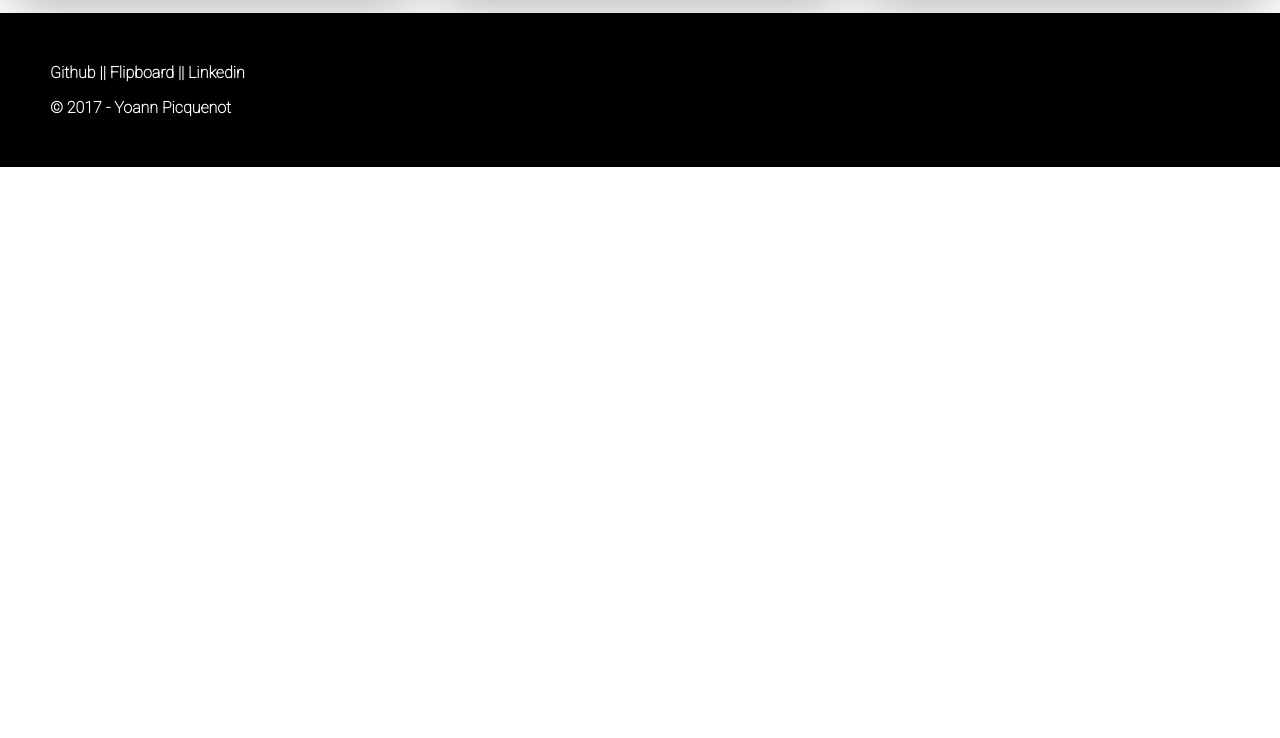
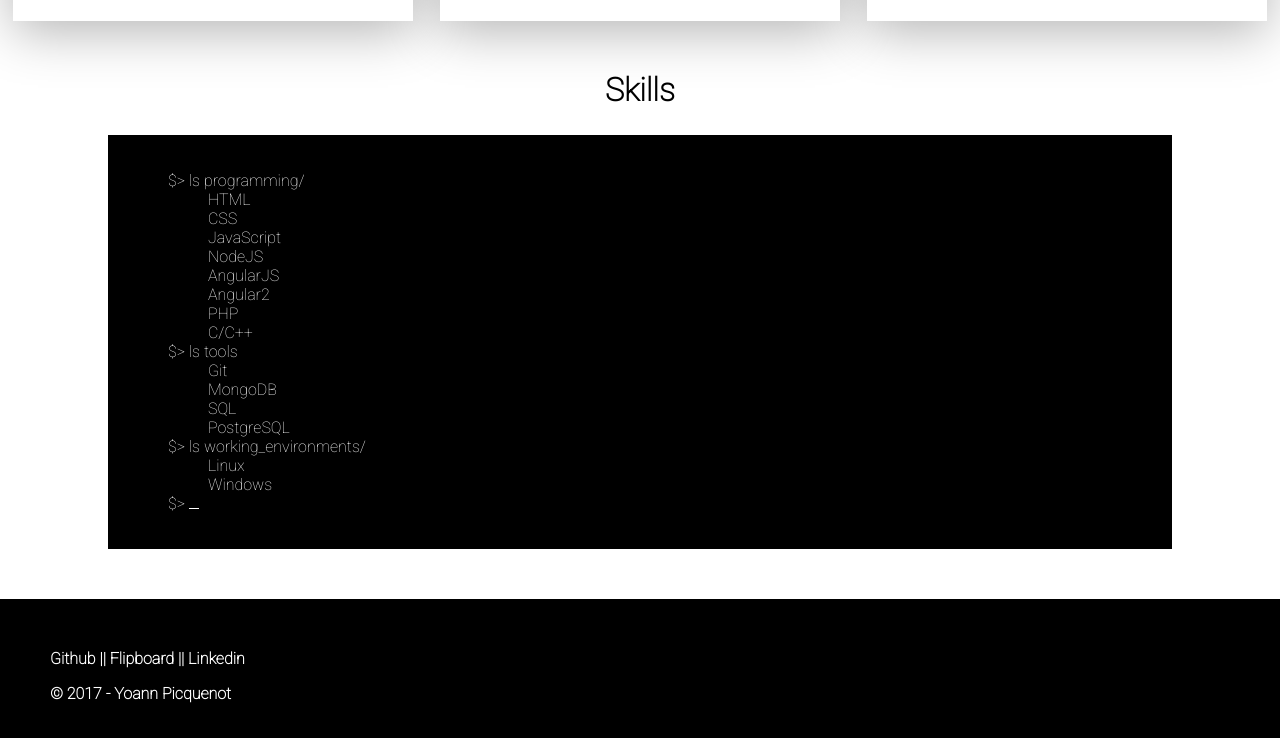
Before and after one commit to yoannpicquenot/yoannpicquenot.github.io, a website: page index.html in a window 1280 px wide. Shown: the part 1328-2066 px from the top of the page. Before the commit the page ends 1495 px from the top, so only its background shows below. Drawn offline with nearby package versions, Linux system fonts and the light colour scheme.

Commit message:
Add skills section

```diff
--- a/index.html
+++ b/index.html
@@ -17,6 +17,10 @@
                 <li>
                     <a href="#experiences">Experiences</a>
                     <div class="underline experiences-underline"></div>
+                </li>
+                <li>
+                    <a href="#skills">Skills</a>
+                    <div class="underline skills-underline"></div>
                 </li>
             </ul>
         </nav>
@@ -57,7 +61,7 @@
                     </div>
                     <div class="job-description">
                         <h4 class="position-title">
-                        Frontend developer - <i stle="font-size: small; color: grey">April 2015 - August 2016</i>
+                        Frontend developer - <i style="font-size: small; color: grey">April 2015 - August 2016</i>
                         </h4>
                         <ul>
                             <li>Maintained web application using angularJS</li>
@@ -72,7 +76,7 @@
                     </div>
                     <div class="job-description">
                         <h4 class="position-title">
-                        Java developer - <i stle="font-size: small; color: grey">September 2014 - December 2014</i>
+                        Java developer - <i style="font-size: small; color: grey">September 2014 - December 2014</i>
                         </h4>
                         <ul>
                             <li>Built a Joomla website</li>
@@ -82,6 +86,46 @@
                     </div>
                 </li>
             </ul>
+        </section>
+        <section class="skillsection" id="skills">
+            <h1 class="title">Skills</h1>
+            <div class="terminal-wrapper">
+                <div class="terminal">
+                    <ul class="terminal-lines">
+                        <li class="terminal-line">$> ls programming/
+                            <ul>
+                                <li>HTML</li>
+                                <li>CSS</li>
+                                <li>JavaScript</li>
+                                <li>NodeJS</li>
+                                <li>AngularJS</li>
+                                <li>Angular2</li>
+                                <li>PHP</li>
+                                <li>C/C++</li>
+                            </ul>
+                        </li>
+                        <li class="terminal-line">
+                            $> ls tools
+                            <ul>
+                                <li>Git</li>
+                                <li>MongoDB</li>
+                                <li>SQL</li>
+                                <li>PostgreSQL</li>
+                            </ul>
+                        </li>
+                        <li class="terminal-line">
+                            $> ls working_environments/
+                            <ul>
+                                <li>Linux</li>
+                                <li>Windows</li>
+                            </ul>
+                        </li>
+                        <li class="terminal-line">
+                            $> <span class="cursor"></span>
+                        </li>
+                    </ul>
+                </div>
+            </div>
         </section>
         <footer>
             <a class="links" href="https://github.com/yoannpicquenot">Github</a> ||
--- a/public/css/main.css
+++ b/public/css/main.css
@@ -33,6 +33,10 @@ nav ul li .underline.active {
 }
 
 nav > ul > li:hover > .underline { width: 100%; }
+
+section {
+  margin-bottom: 50px;
+}
 
 section.aboutsection {
   padding-bottom: 100px;
@@ -128,6 +132,39 @@ footer .links {
   margin-bottom: 0;
 }
 
+.terminal-wrapper {
+  display: flex;
+  justify-content: center;
+}
+
+.terminal {
+  width: 80%;
+  background-color: black;
+  color: white;
+  display: block;
+  padding: 20px;
+}
+
+ul.terminal-lines, .terminal-line ul {
+  list-style: none;
+}
+
+@keyframes blinking {
+  0% {
+    opacity: 0;
+  }
+  50% {
+    opacity: 1;
+  }
+}
+span.cursor {
+  background-color: white;
+  height: 1px;
+  width: 10px;
+  display: inline-block;
+  animation: blinking ease-in-out infinite 750ms;
+}
+
 @media screen and (max-width: 1220px) {
   .experiencessection ul.list-experiences {
     flex-direction: column;
@@ -136,11 +173,11 @@ footer .links {
 
   .experiencessection ul.list-experiences > li {
     margin-bottom: 20px;
-    width: 100%;
+    width: 80%;
   }
 
   .experiencessection ul.list-experiences > li .job-banner {
-    width: 100%;
+    width: inherit;
   }
 }
 
```
